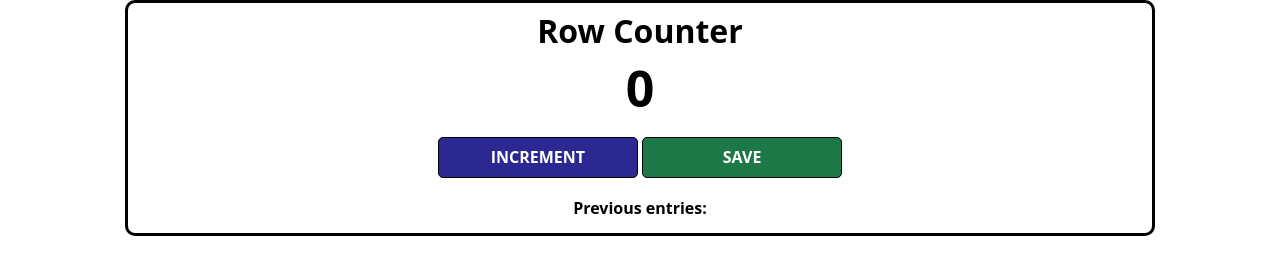
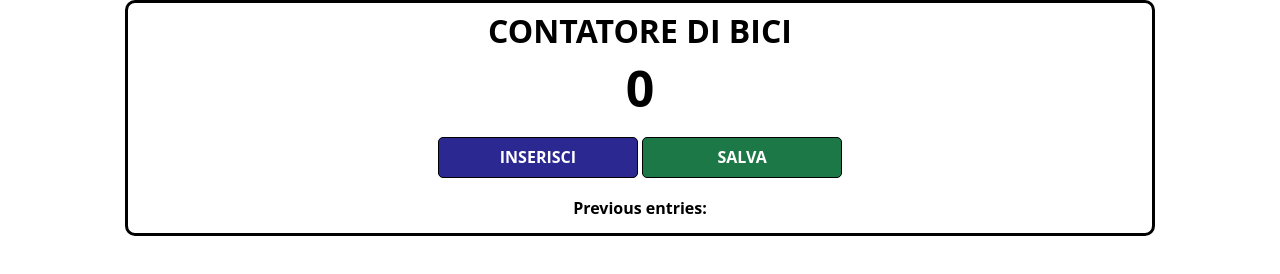
Before and after one commit to Giubryz/Row-Counter, a plain HTML site: page index.html in a window 1280 px wide. Drawn offline with nearby package versions, Linux system fonts and the light colour scheme.

Commit message:
Ridefinizione di pulsanti ed utilizzo

```diff
--- a/index.html
+++ b/index.html
@@ -4,10 +4,10 @@
     </head>
     <body>
         <div class="container">
-            <h1>Row Counter</h1>
+            <h1>CONTATORE DI BICI</h1>
             <h2 id="count-el">0</h2>
-            <button id="increment-btn" onclick="increment()">INCREMENT</button>
-            <button id="save-btn" onclick="save()">SAVE</button>
+            <button id="increment-btn" onclick="increment()">INSERISCI</button>
+            <button id="save-btn" onclick="save()">SALVA</button>
             <p id="save-el">Previous entries: </p>
         </div>
         <script src="index.js">
```
